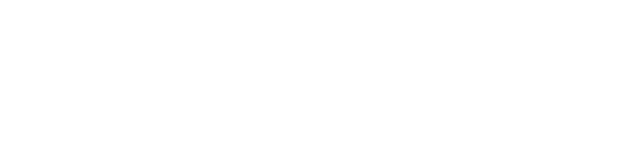
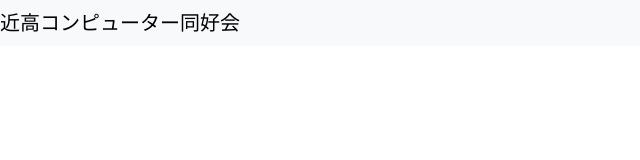
Before and after one commit to SakuraiMinato/khsccKinkoFES, a plain HTML site: page index.html in a window 1280 px wide. Shown: the whole page, without its empty margins (0-640 px from the left). Drawn offline with nearby package versions, Linux system fonts and the light colour scheme.

Commit message:
Update index.html

```diff
--- a/index.html
+++ b/index.html
@@ -5,12 +5,14 @@
   <link href="https://cdn.jsdelivr.net/npm/bootstrap@5.3.2/dist/css/bootstrap.min.css" rel="stylesheet" integrity="sha384-T3c6CoIi6uLrA9TneNEoa7RxnatzjcDSCmG1MXxSR1GAsXEV/Dwwykc2MPK8M2HN" crossorigin="anonymous">
   <script src="https://cdn.jsdelivr.net/npm/bootstrap@5.3.2/dist/js/bootstrap.bundle.min.js" integrity="sha384-C6RzsynM9kWDrMNeT87bh95OGNyZPhcTNXj1NW7RuBCsyN/o0jlpcV8Qyq46cDfL" crossorigin="anonymous"></script>
 </head>
-<div conntairner>
-  <nav>
 
-  </nav>
 </div>
 <body>
+  <nav class="navbar navbar-expand-lg bg-body-tertiary">
+    <div class₌"container₋fluid">
+        <a class="navbar-brand" href="#">近高コンピューター同好会</a>
+    </div>
+  </nav>
 
 </body>
 </html>
```
